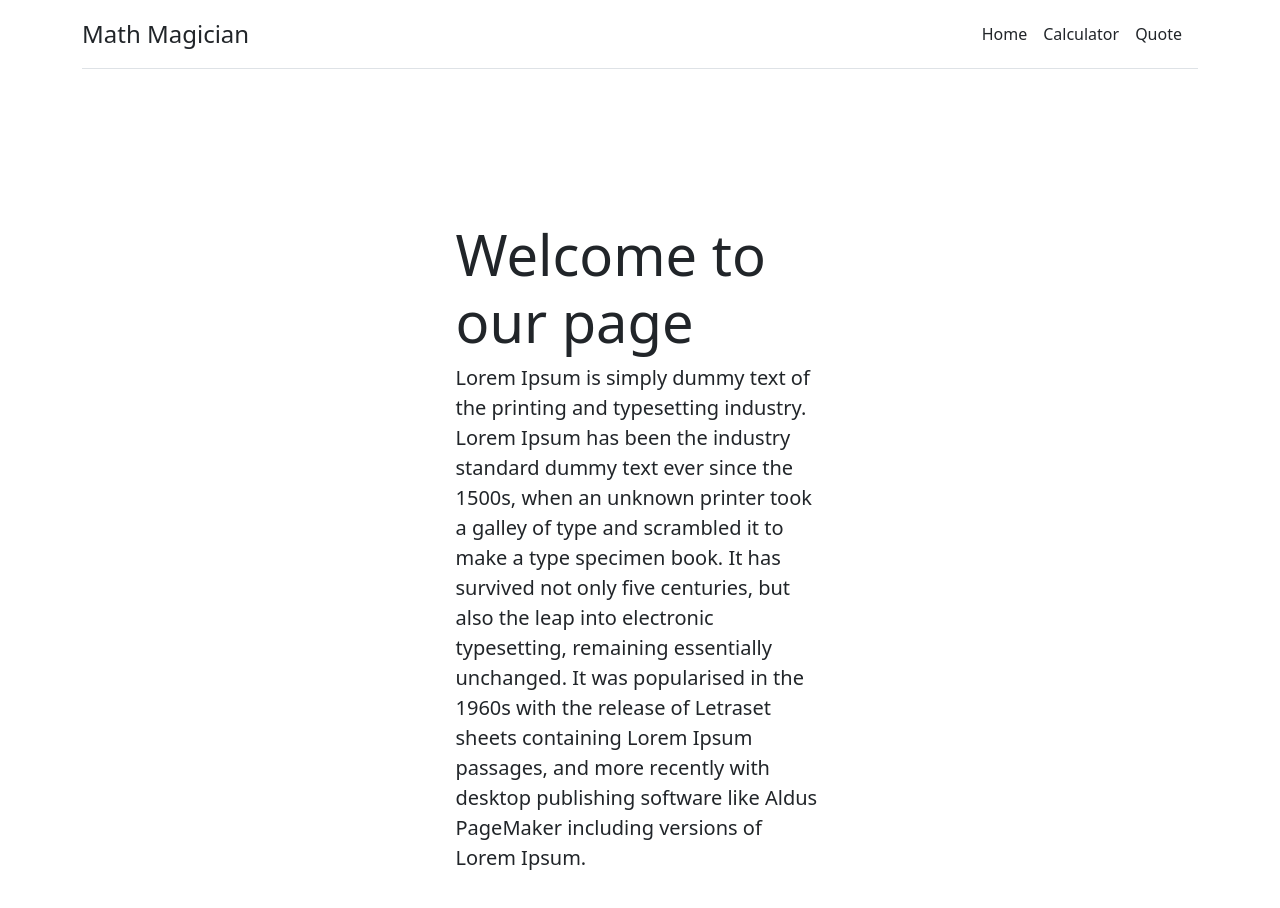
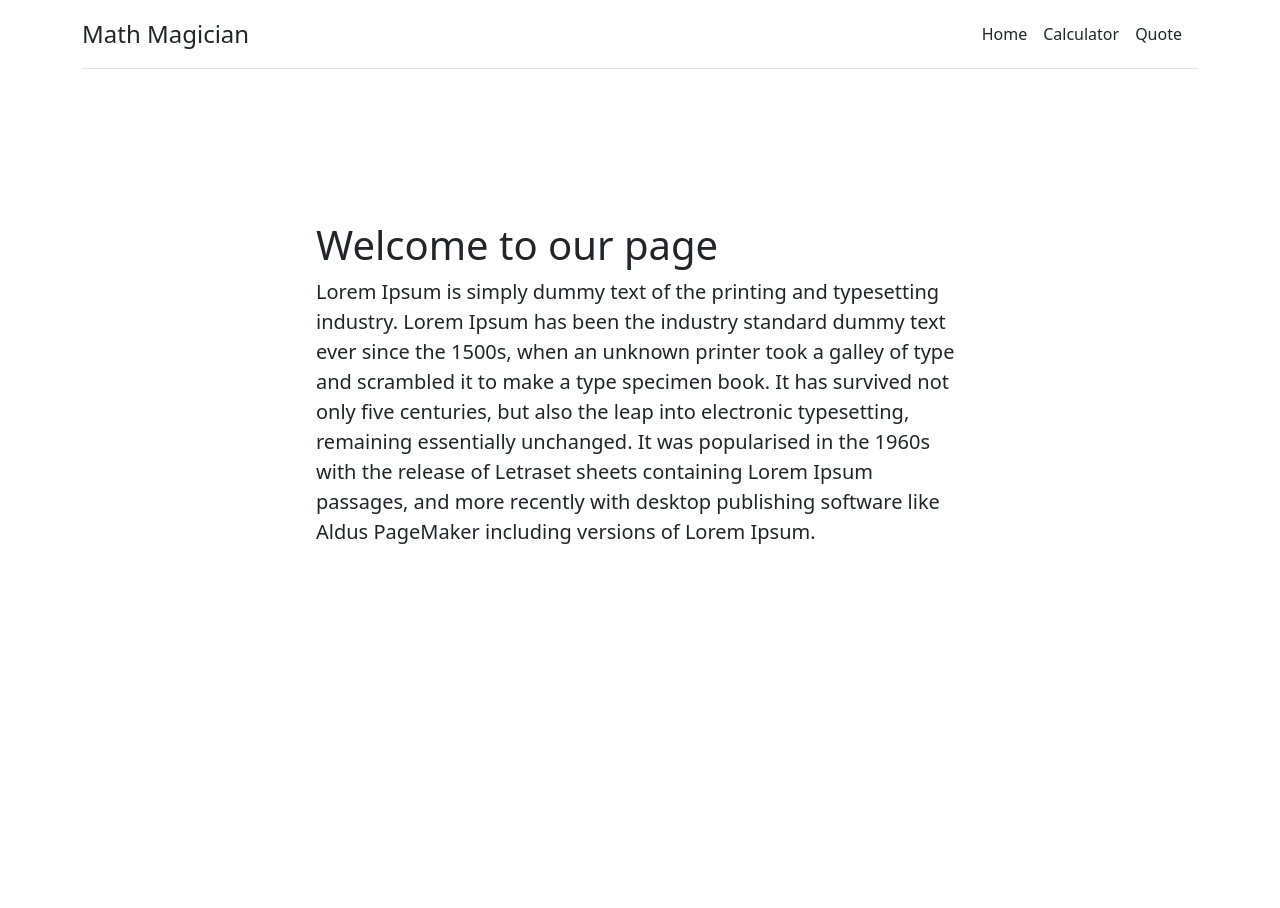
Before and after one commit to rtonata88/calculator, a React (Create React App) app: page / in a window 1280 px wide. Shown: the top 908 px of the page. After the commit the page ends 800 px from the top, so only its background shows below. Built offline with nearby package versions, Linux system fonts and the light colour scheme.

Commit message:
Add NotMatch.js for invalid URLs

```diff
--- a/src/App.js
+++ b/src/App.js
@@ -4,6 +4,7 @@ import { Routes, Route } from 'react-router-dom'
 import Calculator from './components/Calculator'
 import Home from './components/Home'
 import Quote from './components/Quote'
+import NotMatch from './components/NotMatch'
 import './App.css'
 import 'bootstrap/dist/css/bootstrap.min.css'
 
@@ -14,6 +15,7 @@ function App() {
         <Route path="/" element={<Home />} />
         <Route path="/Calculator" element={<Calculator />} />
         <Route path="/Quote" element={<Quote />} />
+        <Route path="*" element={<NotMatch />} />
       </Routes>
     </div>
   )
--- a/src/components/Home.js
+++ b/src/components/Home.js
@@ -1,9 +1,9 @@
-import React from 'react'
+import React from 'react';
 
 const Home = () => (
-  <div className="col-md-5 p-lg-5 mx-auto my-5">
-    <h1 className="display-4 fw-normal">Welcome to our page</h1>
-    <p className="lead fw-normal">
+  <div className='col-md-8 p-lg-5 mx-auto my-5'>
+    <h1 className='display-6 fw-normal'>Welcome to our page</h1>
+    <p className='lead fw-normal'>
       Lorem Ipsum is simply dummy text of the printing and typesetting industry.
       Lorem Ipsum has been the industry standard dummy text ever since the
       1500s, when an unknown printer took a galley of type and scrambled it to
@@ -15,6 +15,6 @@ const Home = () => (
       Ipsum.
     </p>
   </div>
-)
+);
 
-export default Home
+export default Home;
--- /dev/null
+++ b/src/components/NotMatch.js
@@ -0,0 +1,8 @@
+import React from 'react'
+
+const NotMatch = () => (
+  <div>
+    <h3>Oops! It seems you wondered into a land far far away :-)</h3>
+  </div>
+)
+export default NotMatch
```
